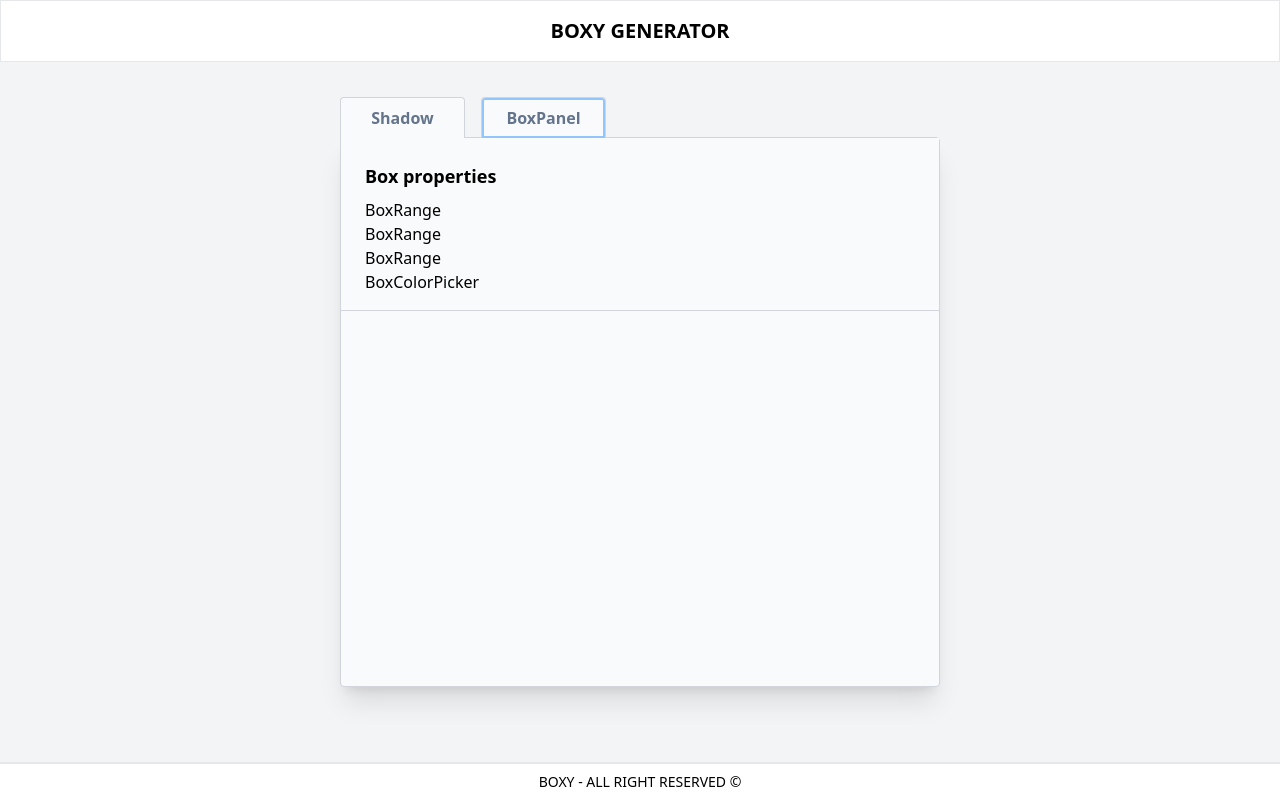
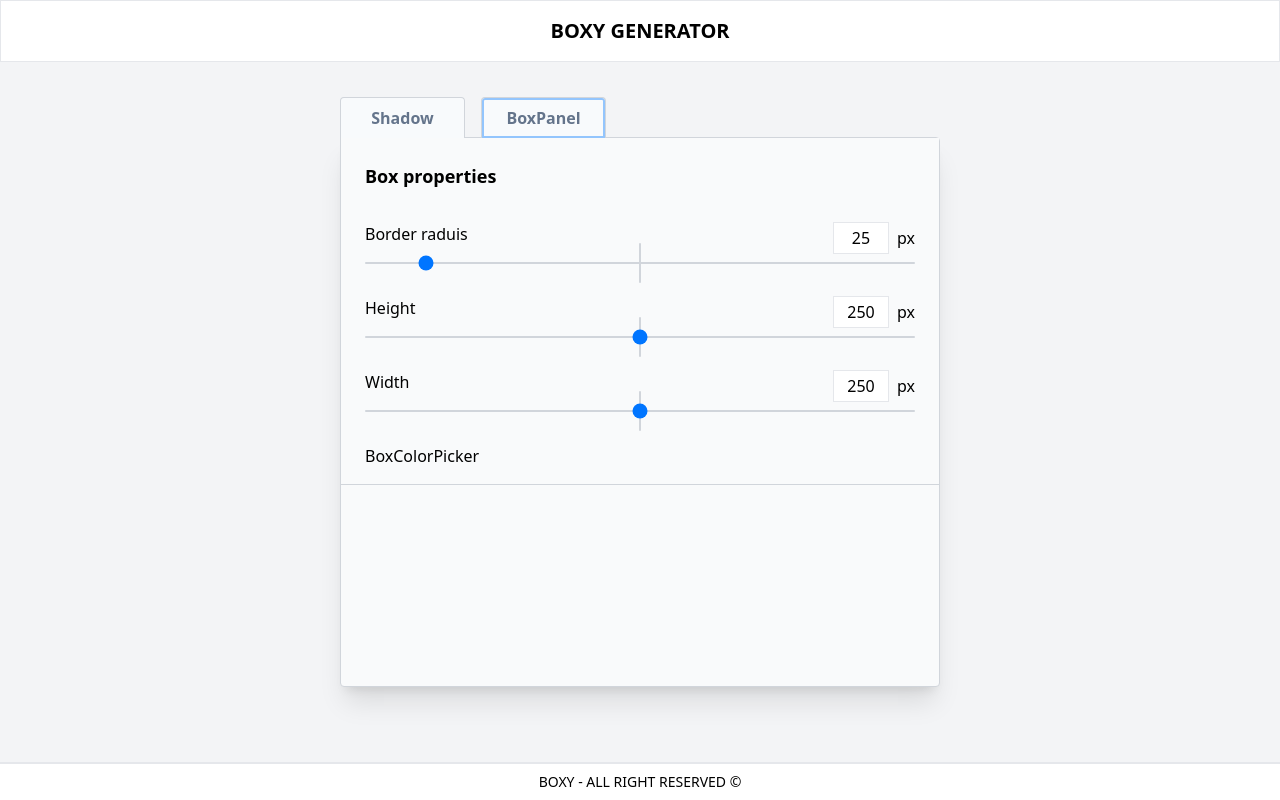
Before and after one commit to Abdourahamane10/box-shadow-generator, a React (Vite) app: page / in a window 1280 px wide. Both pictures are taken after a click on the button "BoxPanel". Built offline with nearby package versions, Linux system fonts and the light colour scheme.

Commit message:
Mise en place du contenu du composent BoxPanel

```diff
--- a/src/layouts/BoxPanel/BoxRange.jsx
+++ b/src/layouts/BoxPanel/BoxRange.jsx
@@ -1,5 +1,29 @@
-export default function BoxRange() {
+import { useDispatch } from "react-redux"
+import {updateBoxValue} from "../../features/boxProperties"
+export default function BoxRange({inputData}) {
+
+  const dispatch = useDispatch()
+
+  function handleInputs(e){
+    dispatch(updateBoxValue({
+      inputNumber: inputData.inputNumber,
+      value: e.target.value
+    }))
+  }
+
   return (
-    <div>BoxRange</div>
+    <div className="my-8">
+      <div className="flex justify-between">
+        <p>{inputData.name}</p>
+        <div className="flex items-baseline mb-2">
+          <input onChange={handleInputs} value={inputData.value} className="w-14 h-8 mr-2 border border-gray-200 text-center" type="number" />
+          <p>px</p>
+        </div>
+      </div>
+      <div className="relative z-0 w-full flex items-center">
+        <input onChange={handleInputs} value={inputData.value} className="w-full h-[2px] rounded-lg bg-gray-300 appearance-none cursor-pointer" type="range" min={inputData.minMax[0]} max={inputData.minMax[1]} />
+        <div className="absolute -z-10 top-1/2 left-1/2 -translate-x-1/2 -translate-y-1/2 w-0.5 h-10 rounded bg-gray-300" ></div>
+      </div>
+    </div>
   )
 }
```
